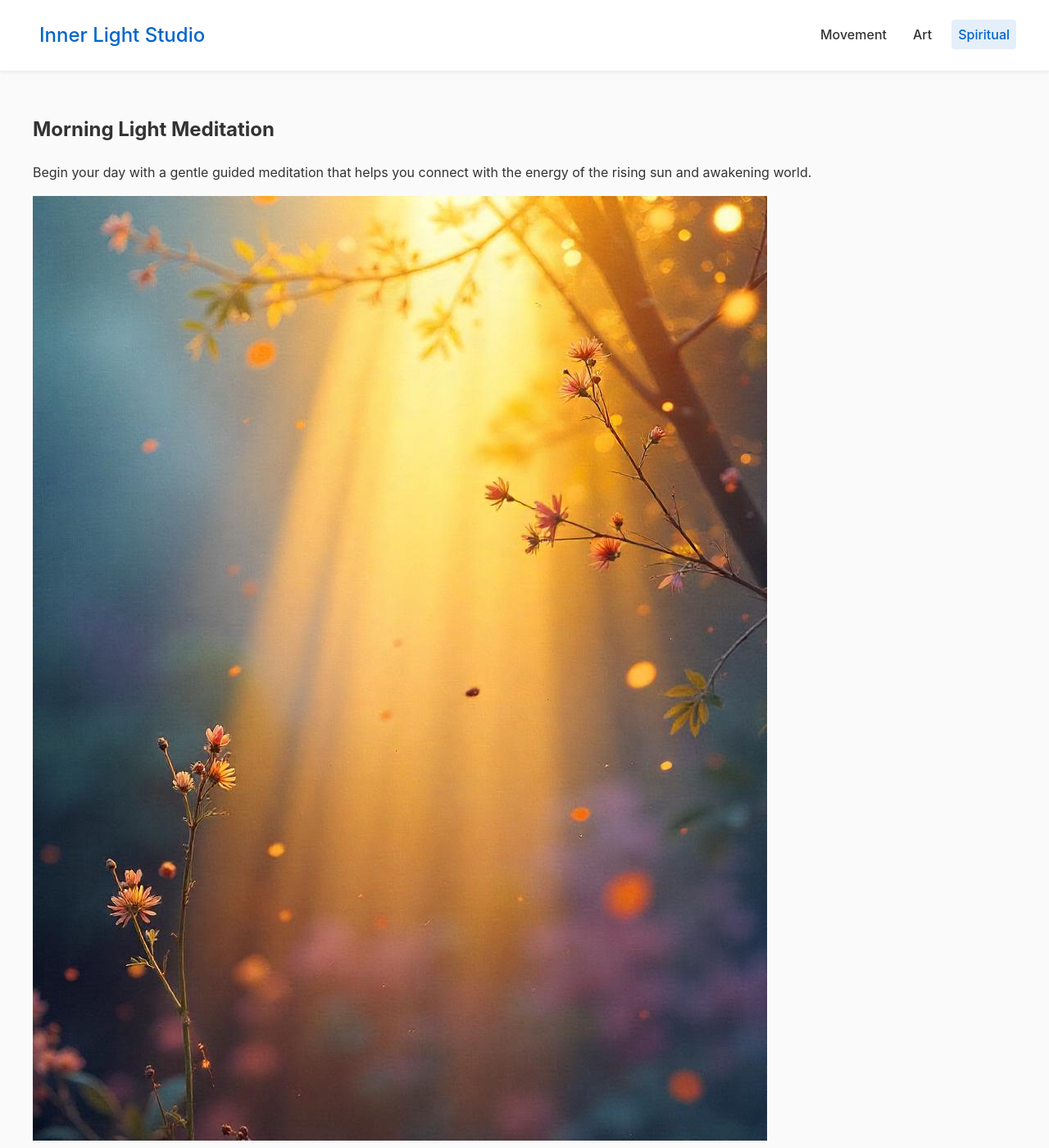
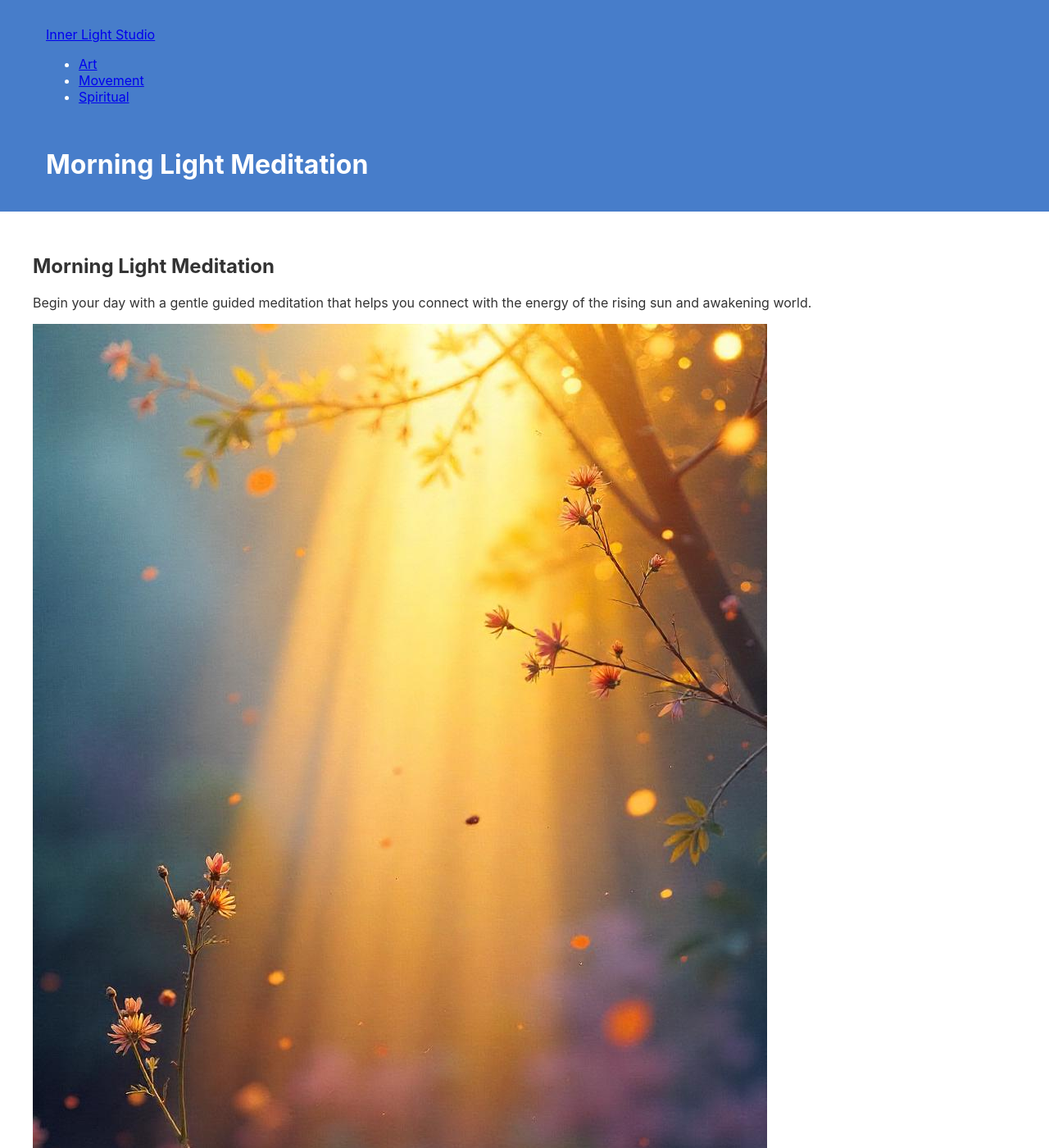
Before and after one commit to davethackeray/inner-light-studio, a Jekyll site: the page built from _meditations/morning-light.md, in a window 1280 px wide and 1400 px high. Shown: the whole window at 82% size. Built offline with Jekyll 4.4.1, drawn with Linux system fonts in a browser that asks for light colours; some of the changed text lies outside the part shown.

Commit message:
feat: Add basic CSS and update layout

```diff
--- a/_layouts/default.html
+++ b/_layouts/default.html
@@ -1,50 +1,29 @@
 <!DOCTYPE html>
 <html lang="en">
 <head>
-    <meta charset="utf-8">
-    <meta name="viewport" content="width=device-width, initial-scale=1">
-    <meta name="description" content="{{ page.description | default: site.description }}">
-    <title>{% if page.title %}{{ page.title }} - {% endif %}{{ site.title }}</title>
-    <link rel="stylesheet" href="{{ '/assets/style.css' | relative_url }}">
-    <link rel="stylesheet" href="https://cdnjs.cloudflare.com/ajax/libs/font-awesome/6.0.0/css/all.min.css">
+    <meta charset="UTF-8">
+    <meta name="viewport" content="width=device-width, initial-scale=1.0">
+    <title>{{ page.title }} - {{ site.title }}</title>
+    <link rel="stylesheet" href="{{ '/assets/css/app.css' | relative_url }}">
+    {% feed_meta %}
+    {% seo %}
 </head>
 <body>
-    <header>
-        <div class="wrapper">
-            <nav>
-                <a href="{{ '/' | relative_url }}" class="logo">{{ site.title }}</a>
-                <ul>
-                    <li><a href="{{ '/movement/' | relative_url }}" {% if page.url contains 'movement' %}class="active"{% endif %}>Movement</a></li>
-                    <li><a href="{{ '/art/' | relative_url }}" {% if page.url contains 'art' %}class="active"{% endif %}>Art</a></li>
-                    <li><a href="{{ '/spiritual/' | relative_url }}" {% if page.url contains 'spiritual' %}class="active"{% endif %}>Spiritual</a></li>
-                </ul>
-            </nav>
+    <header class="site-header">
+        <div class="container">
+            {% include header.html %}
         </div>
     </header>
 
     <main>
-        <div class="wrapper">
+        <div class="container">
             {{ content }}
         </div>
     </main>
 
-    <footer>
-        <div class="wrapper">
-            <div class="footer-content">
-                <div class="social">
-                    {% if site.social.instagram %}
-                    <a href="https://instagram.com/{{ site.social.instagram }}" target="_blank" rel="noopener" aria-label="Instagram">
-                        <i class="fab fa-instagram"></i>
-                    </a>
-                    {% endif %}
-                    {% if site.social.facebook %}
-                    <a href="https://facebook.com/{{ site.social.facebook }}" target="_blank" rel="noopener" aria-label="Facebook">
-                        <i class="fab fa-facebook"></i>
-                    </a>
-                    {% endif %}
-                </div>
-                <p class="copyright">&copy; {{ 'now' | date: "%Y" }} {{ site.title }}. All rights reserved.</p>
-            </div>
+    <footer class="site-footer">
+        <div class="container">
+            {% include footer.html %}
         </div>
     </footer>
 </body>
--- /dev/null
+++ b/assets/css/app.css
@@ -0,0 +1,42 @@
+/* Core styles */
+:root {
+  --primary-color: #477dca;
+  --text-color: #333;
+  --background: #fff;
+}
+
+/* Base */
+body {
+  margin: 0;
+  padding: 0;
+  font-family: -apple-system, BlinkMacSystemFont, "Segoe UI", Roboto, sans-serif;
+  color: var(--text-color);
+  background: var(--background);
+}
+
+/* Layout */
+.container {
+  width: 100%;
+  max-width: 1200px;
+  margin: 0 auto;
+  padding: 0 1rem;
+}
+
+/* Header */
+.site-header {
+  background: var(--primary-color);
+  padding: 1rem 0;
+  color: white;
+}
+
+/* Main content */
+main {
+  padding: 2rem 0;
+}
+
+/* Footer */
+.site-footer {
+  background: #f5f5f5;
+  padding: 2rem 0;
+  margin-top: 2rem;
+}
```
